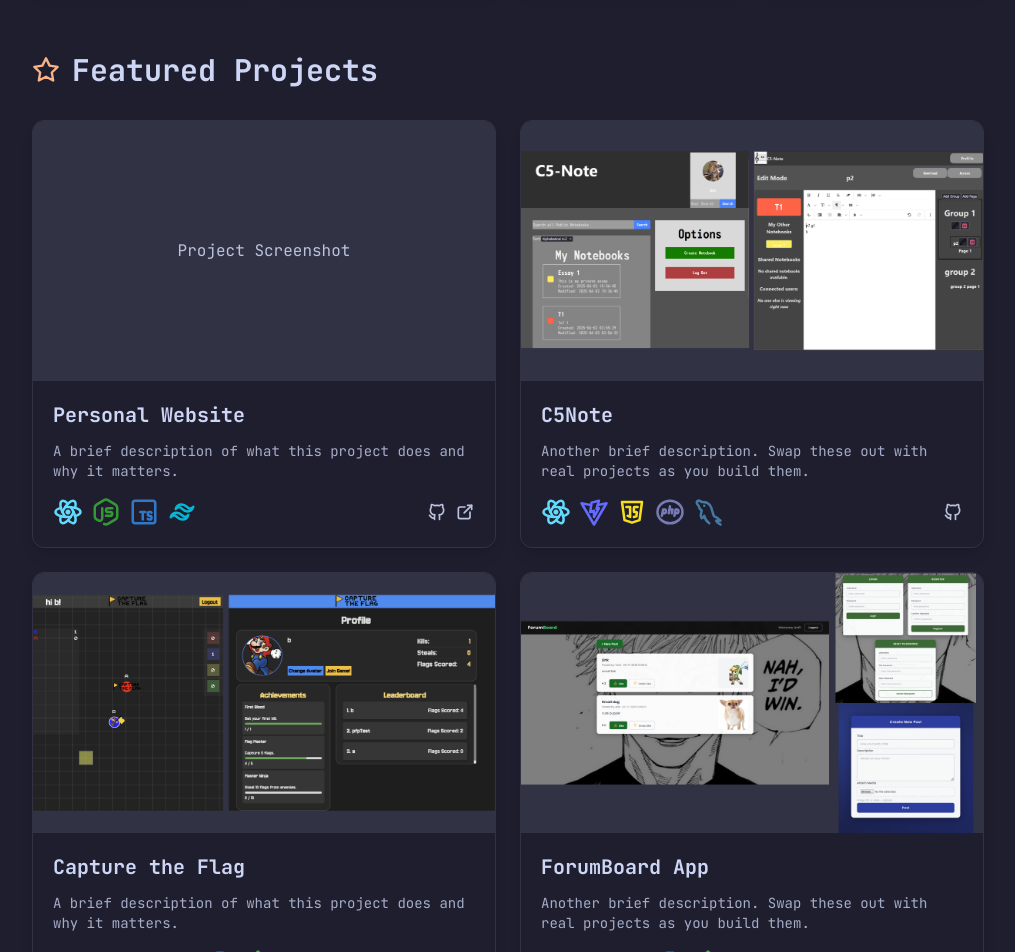
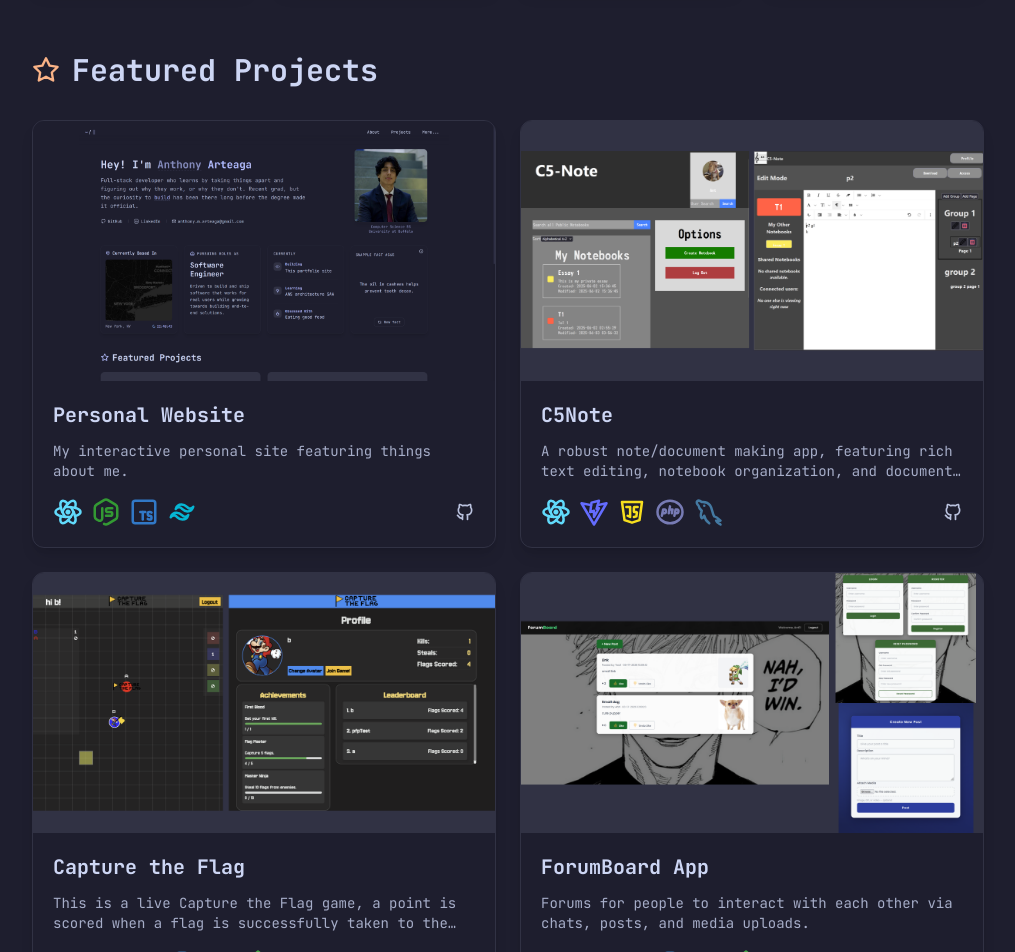
Before and after one commit to AnthonyArteaga/personal-site, a Next.js app: page / in a window 1280 px wide. Shown: the part 740-1692 px from the top of the page, without its empty margins (132-1147 px from the left). Built offline with nearby package versions, Linux system fonts and the light colour scheme.

Commit message:
added links to side bar, added project screenshot

```diff
--- a/src/app/page.tsx
+++ b/src/app/page.tsx
@@ -69,7 +69,9 @@ import SnappleFact from "@/components/bento/SnappleFact";
 
 export default function HomePage() {
   const [isNameHovered, setIsNameHovered] = useState(false);
-  const [emailState, setEmailState] = useState<"idle" | "hovered" | "copied">("idle");
+  const [emailState, setEmailState] = useState<"idle" | "hovered" | "copied">(
+    "idle",
+  );
   const email = "anthony.m.arteaga@gmail.com";
 
   function handleEmailClick() {
@@ -146,16 +148,24 @@ export default function HomePage() {
               <span className="text-surface1 text-xs">|</span>
               <button
                 onClick={handleEmailClick}
-                onMouseEnter={() => emailState === "idle" && setEmailState("hovered")}
+                onMouseEnter={() =>
+                  emailState === "idle" && setEmailState("hovered")
+                }
                 onMouseLeave={() => {}}
                 className="text-subtext1 hover:text-accent inline-flex cursor-pointer items-center gap-1 text-sm transition-colors duration-200"
               >
                 <IconMail size={16} />
-                <span className="overflow-hidden transition-all duration-300 whitespace-nowrap" style={{ maxWidth: emailState === "idle" ? "3rem" : "16rem" }}>
-                  {emailState === "copied" ? "Copied!" : emailState === "hovered" ? email : "Email"}
+                <span
+                  className="overflow-hidden transition-all duration-300 whitespace-nowrap"
+                  style={{ maxWidth: emailState === "idle" ? "3rem" : "16rem" }}
+                >
+                  {emailState === "copied"
+                    ? "Copied!"
+                    : emailState === "hovered"
+                      ? email
+                      : "Email"}
                 </span>
               </button>
-
             </div>
           </div>
 
@@ -201,16 +211,16 @@ export default function HomePage() {
             {
               href: "/projects/my-project",
               title: "Personal Website",
-              desc: "A brief description of what this project does and why it matters.",
+              desc: "My interactive personal site featuring things about me.",
               tags: ["React", "Node.js", "TypeScript", "Tailwind CSS"],
-              screenshot: null,
+              screenshot: "/media/mysiteimage.png",
               github: "https://github.com/AnthonyArteaga/personal-site",
-              liveUrl: "https://example.com",
+              liveUrl: null,
             },
             {
               href: "/projects/another-project",
               title: "C5Note",
-              desc: "Another brief description. Swap these out with real projects as you build them.",
+              desc: "A robust note/document making app, featuring rich text editing, notebook organization, and document sharing ",
               tags: ["React", "Vite", "JavaScript", "PHP", "MySQL"],
               screenshot: "/media/c5-note-combined.png",
               github: "https://github.com/AnthonyArteaga/C5Note",
@@ -219,13 +229,13 @@ export default function HomePage() {
             {
               href: "/projects/another-project2",
               title: "Capture the Flag",
-              desc: "A brief description of what this project does and why it matters.",
+              desc: "This is a live Capture the Flag game, a point is scored when a flag is successfully taken to the player's base.",
               tags: [
                 "HTML",
                 "JavaScript",
                 "CSS",
+                "Python",
                 "Flask",
-                "Python",
                 "MongoDB",
                 "Docker",
               ],
@@ -236,12 +246,13 @@ export default function HomePage() {
             {
               href: "/projects/another-project3",
               title: "ForumBoard App",
-              desc: "Another brief description. Swap these out with real projects as you build them.",
+              desc: "Forums for people to interact with each other via chats, posts, and media uploads.",
               tags: [
                 "HTML",
                 "JavaScript",
                 "CSS",
                 "Python",
+                "Flask",
                 "MongoDB",
                 "Docker",
               ],
--- a/src/components/layout/Footer.tsx
+++ b/src/components/layout/Footer.tsx
@@ -69,7 +69,7 @@ export default function Footer() {
         <div className="flex flex-wrap items-center justify-center gap-x-3 gap-y-2 md:justify-start">
           <span className="whitespace-nowrap">© {year} Anthony Arteaga</span>
           <span className="text-surface0 hidden md:inline">-</span>
-          <div className="flex items-center gap-1 whitespace-nowrap" title="Service Status">
+          <div className="flex items-center gap-1 whitespace-nowrap" title="Eating eggs">
             <span className="relative mr-1.5 flex h-3 w-3">
               <span className="bg-green/75 absolute inline-flex h-full w-full animate-ping rounded-full" />
               <span className="bg-green relative inline-flex h-3 w-3 rounded-full" />
--- a/src/components/layout/Sidebar.tsx
+++ b/src/components/layout/Sidebar.tsx
@@ -2,7 +2,7 @@
 
 import Link from 'next/link';
 import { usePathname } from 'next/navigation';
-import { IconX } from '@tabler/icons-react';
+import { IconX, IconExternalLink } from '@tabler/icons-react';
 import { mainNavItems, moreNavItems } from '@/lib/config/navItems';
 import ThemeSelector from '@/components/themes/ThemeSelector';
 import ColorSelector from '@/components/themes/ColorSelector';
@@ -72,10 +72,11 @@ export default function Sidebar({ isOpen, onClose }: { isOpen: boolean; onClose:
                   href={item.href}
                   target={item.external ? '_blank' : undefined}
                   rel={item.external ? 'noopener noreferrer' : undefined}
-                  className="hover:bg-surface0 focus:bg-surface1 block rounded p-2 transition-colors duration-150 focus:outline-none"
+                  className="hover:bg-surface0 focus:bg-surface1 flex items-center justify-between rounded p-2 transition-colors duration-150 focus:outline-none"
                   onClick={onClose}
                 >
                   {item.title}
+                  {item.external && <IconExternalLink size={14} className="text-subtext0" />}
                 </Link>
               </li>
             ))}
--- a/src/lib/config/navItems.ts
+++ b/src/lib/config/navItems.ts
@@ -11,5 +11,6 @@ export const mainNavItems: NavItem[] = [
 ];
 
 export const moreNavItems: NavItem[] = [
-  { title: 'Resume', href: '/resume.pdf', external: true },
+  { title: 'GitHub', href: 'https://github.com/AnthonyArteaga', external: true },
+  { title: 'LinkedIn', href: 'https://www.linkedin.com/in/anthony-arteaga-0b0800253/', external: true },
 ];
```
Also changed, not shown: public/media/mysiteimage.png (added).
